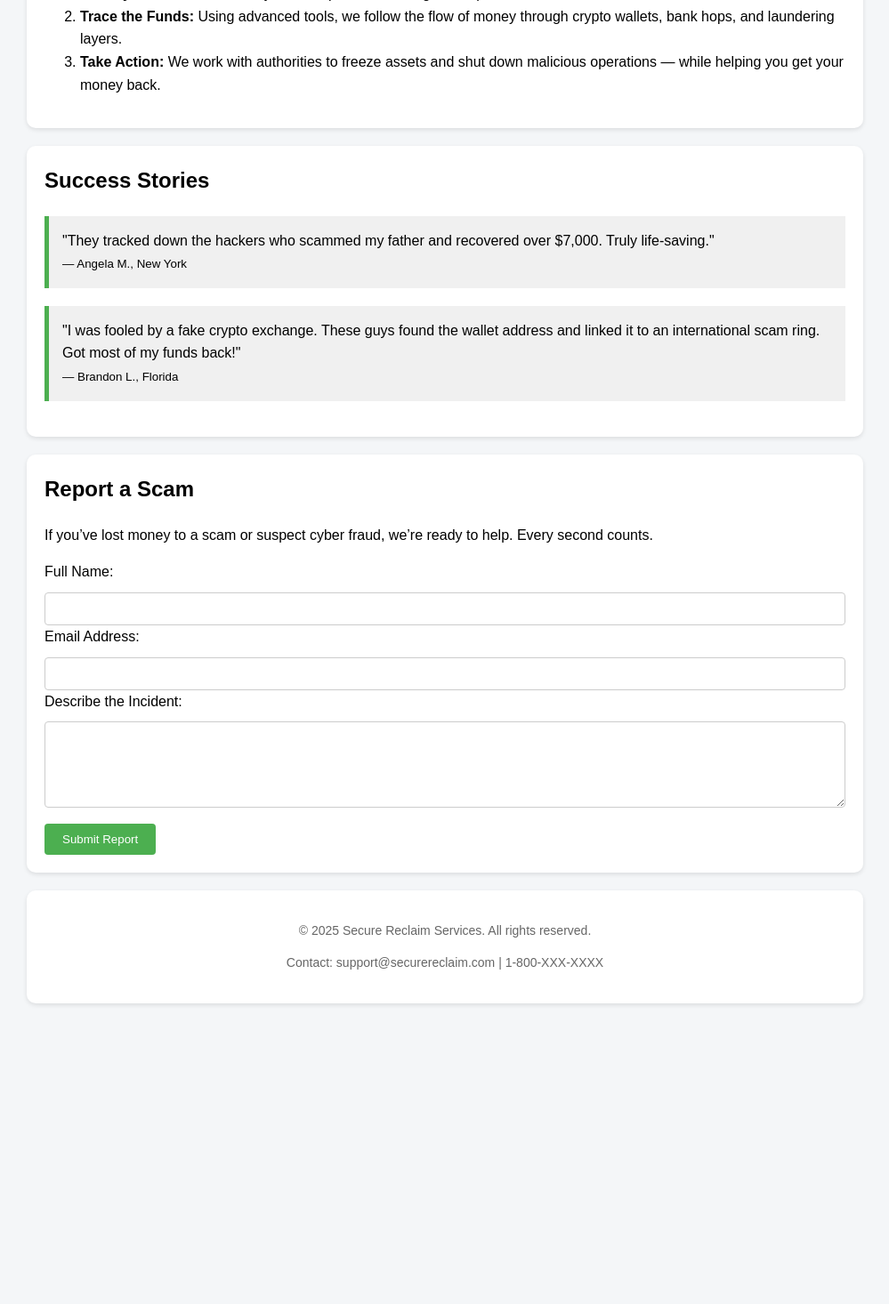
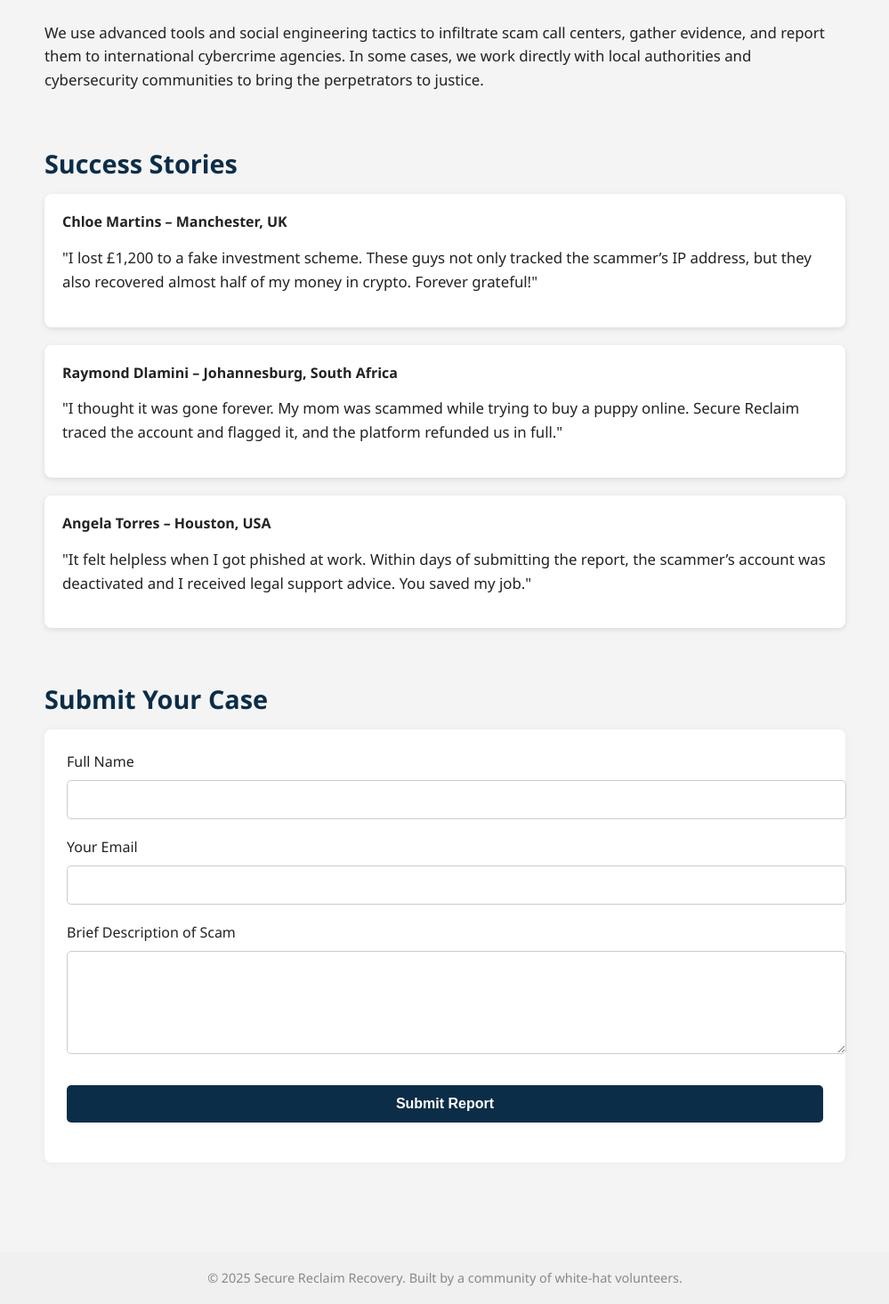
Before and after one commit to Sec-Claim/Secure-reclaim-site, a plain HTML site: page index.html in a window 1280 px wide. Shown: the part 544-2010 px from the top of the page at 89% size, without its empty margins (140-1139 px from the left). Before the commit the page ends 1692 px from the top, so only its background shows below. Drawn offline with Linux system fonts and the light colour scheme.

Commit message:
Update index.html

```diff
--- a/index.html
+++ b/index.html
@@ -1,73 +1,141 @@
-
 <!DOCTYPE html>
 <html lang="en">
 <head>
-  <meta charset="UTF-8">
-  <title>Secure Reclaim Services</title>
+  <meta charset="UTF-8" />
+  <meta name="viewport" content="width=device-width, initial-scale=1" />
+  <title>Secure Reclaim Recovery</title>
   <style>
-    body { font-family: Arial, sans-serif; margin: 0; padding: 0; line-height: 1.6; background: #f4f6f8; }
-    header, section, footer { padding: 20px; max-width: 900px; margin: auto; background: #ffffff; margin-bottom: 20px; border-radius: 10px; box-shadow: 0 2px 5px rgba(0,0,0,0.1); }
-    header { background: #1b1f23; color: #ffffff; text-align: center; }
-    h1, h2 { margin-top: 0; }
-    a.button { padding:10px 20px; background:#4CAF50; color:#fff; border-radius:5px; text-decoration:none; display:inline-block; margin-top:15px; }
-    input, textarea { margin-top: 10px; padding: 10px; width: 100%; box-sizing: border-box; border: 1px solid #ccc; border-radius: 4px; }
-    button { background: #4CAF50; color: white; border: none; padding: 10px 20px; margin-top: 10px; cursor: pointer; border-radius: 4px; }
-    button:hover { background: #45a049; }
-    footer { text-align: center; font-size: 14px; color: #666; }
-    blockquote { background: #f0f0f0; padding: 15px; border-left: 5px solid #4CAF50; margin: 20px 0; }
+    body {
+      font-family: 'Segoe UI', Tahoma, Geneva, Verdana, sans-serif;
+      background-color: #f4f4f4;
+      color: #222;
+      margin: 0;
+      padding: 0;
+    }
+    header {
+      background-color: #0c2d48;
+      color: #fff;
+      padding: 50px 20px;
+      text-align: center;
+    }
+    header h1 {
+      margin-bottom: 10px;
+      font-size: 2.8rem;
+    }
+    main {
+      max-width: 900px;
+      margin: 0 auto;
+      padding: 40px 20px;
+    }
+    section {
+      margin-bottom: 60px;
+    }
+    h2 {
+      color: #0c2d48;
+      font-size: 1.8rem;
+      margin-bottom: 15px;
+    }
+    p {
+      font-size: 1.05rem;
+      line-height: 1.6;
+    }
+    .card {
+      background-color: #fff;
+      padding: 20px;
+      margin-bottom: 20px;
+      border-radius: 8px;
+      box-shadow: 0 2px 6px rgba(0,0,0,0.1);
+    }
+    form {
+      background: #ffffff;
+      padding: 25px;
+      border-radius: 8px;
+      box-shadow: 0 0 10px rgba(0,0,0,0.05);
+    }
+    input, textarea, button {
+      width: 100%;
+      padding: 12px;
+      margin: 10px 0 20px;
+      border: 1px solid #ccc;
+      border-radius: 5px;
+      font-size: 1rem;
+    }
+    button {
+      background-color: #0c2d48;
+      color: white;
+      font-weight: bold;
+      border: none;
+      transition: background-color 0.3s ease;
+    }
+    button:hover {
+      background-color: #094067;
+    }
+    footer {
+      text-align: center;
+      font-size: 0.9rem;
+      color: #888;
+      padding: 20px;
+      background-color: #f0f0f0;
+    }
   </style>
 </head>
 <body>
 
 <header>
-  <h1>Secure Reclaim Services</h1>
-  <p>Exposing Hackers. Recovering What’s Yours.</p>
-  <a href="#contact" class="button">Start Your Recovery</a>
+  <h1>Secure Reclaim Recovery</h1>
+  <p>We are an independent cyber group committed to taking down online scammers and helping victims recover their stolen funds.</p>
 </header>
 
-<section id="about">
+<main>
+  <section>
     <h2>Our Mission</h2>
-  <p>Cybercriminals exploit trust and technology to steal from innocent people every day. We fight back. Our digital investigations team partners with global cybersecurity experts, banks, and law enforcement to trace, identify, and dismantle scam networks — and help victims recover stolen funds.</p>
+    <p>We exist to fight online fraud. Our mission is to empower victims, expose scam networks, and recover lost funds. We do this without ties to any government or corporation — just tech-savvy people who’ve had enough of seeing others taken advantage of.</p>
   </section>
 
-<section id="how">
-  <h2>How We Take Down Hackers</h2>
-  <ol>
-    <li><strong>Identify the Threat:</strong> We analyze scam patterns and digital footprints to find the source.</li>
-    <li><strong>Trace the Funds:</strong> Using advanced tools, we follow the flow of money through crypto wallets, bank hops, and laundering layers.</li>
-    <li><strong>Take Action:</strong> We work with authorities to freeze assets and shut down malicious operations — while helping you get your money back.</li>
-  </ol>
+  <section>
+    <h2>How We Take Down Scammers</h2>
+    <p>We use advanced tools and social engineering tactics to infiltrate scam call centers, gather evidence, and report them to international cybercrime agencies. In some cases, we work directly with local authorities and cybersecurity communities to bring the perpetrators to justice.</p>
   </section>
 
-<section id="testimonials">
+  <section>
     <h2>Success Stories</h2>
-  <blockquote>
-    "They tracked down the hackers who scammed my father and recovered over $7,000. Truly life-saving."
-    <br><small>— Angela M., New York</small>
-  </blockquote>
-  <blockquote>
-    "I was fooled by a fake crypto exchange. These guys found the wallet address and linked it to an international scam ring. Got most of my funds back!"
-    <br><small>— Brandon L., Florida</small>
-  </blockquote>
+    <div class="card">
+      <strong>Chloe Martins – Manchester, UK</strong>
+      <p>"I lost £1,200 to a fake investment scheme. These guys not only tracked the scammer’s IP address, but they also recovered almost half of my money in crypto. Forever grateful!"</p>
+    </div>
+    <div class="card">
+      <strong>Raymond Dlamini – Johannesburg, South Africa</strong>
+      <p>"I thought it was gone forever. My mom was scammed while trying to buy a puppy online. Secure Reclaim traced the account and flagged it, and the platform refunded us in full."</p>
+    </div>
+    <div class="card">
+      <strong>Angela Torres – Houston, USA</strong>
+      <p>"It felt helpless when I got phished at work. Within days of submitting the report, the scammer’s account was deactivated and I received legal support advice. You saved my job."</p>
+    </div>
   </section>
 
-<section id="contact">
-  <h2>Report a Scam</h2>
-  <p>If you’ve lost money to a scam or suspect cyber fraud, we’re ready to help. Every second counts.</p>
-  <form>
-    <label for="name">Full Name:</label><br>
-    <input type="text" id="name" name="name"><br>
-    <label for="email">Email Address:</label><br>
-    <input type="email" id="email" name="email"><br>
-    <label for="description">Describe the Incident:</label><br>
-    <textarea id="description" name="description" rows="5"></textarea><br>
+  <section>
+    <h2>Submit Your Case</h2>
+    <form action="https://formsubmit.co/secure.claim@proton.me" method="POST">
+      <label for="name">Full Name</label>
+      <input type="text" id="name" name="name" required>
+
+      <label for="email">Your Email</label>
+      <input type="email" id="email" name="email" required>
+
+      <label for="description">Brief Description of Scam</label>
+      <textarea id="description" name="description" rows="5" required></textarea>
+
+      <input type="hidden" name="_subject" value="New Scam Report Submission">
+      <input type="hidden" name="_template" value="table">
+      <input type="hidden" name="_captcha" value="false">
+
       <button type="submit">Submit Report</button>
     </form>
   </section>
+</main>
 
 <footer>
-  <p>&copy; 2025 Secure Reclaim Services. All rights reserved.</p>
-  <p>Contact: support@securereclaim.com | 1-800-XXX-XXXX</p>
+  &copy; 2025 Secure Reclaim Recovery. Built by a community of white-hat volunteers.
 </footer>
 
 </body>
```
Lines whose indentation alone changed are shown as unchanged.
